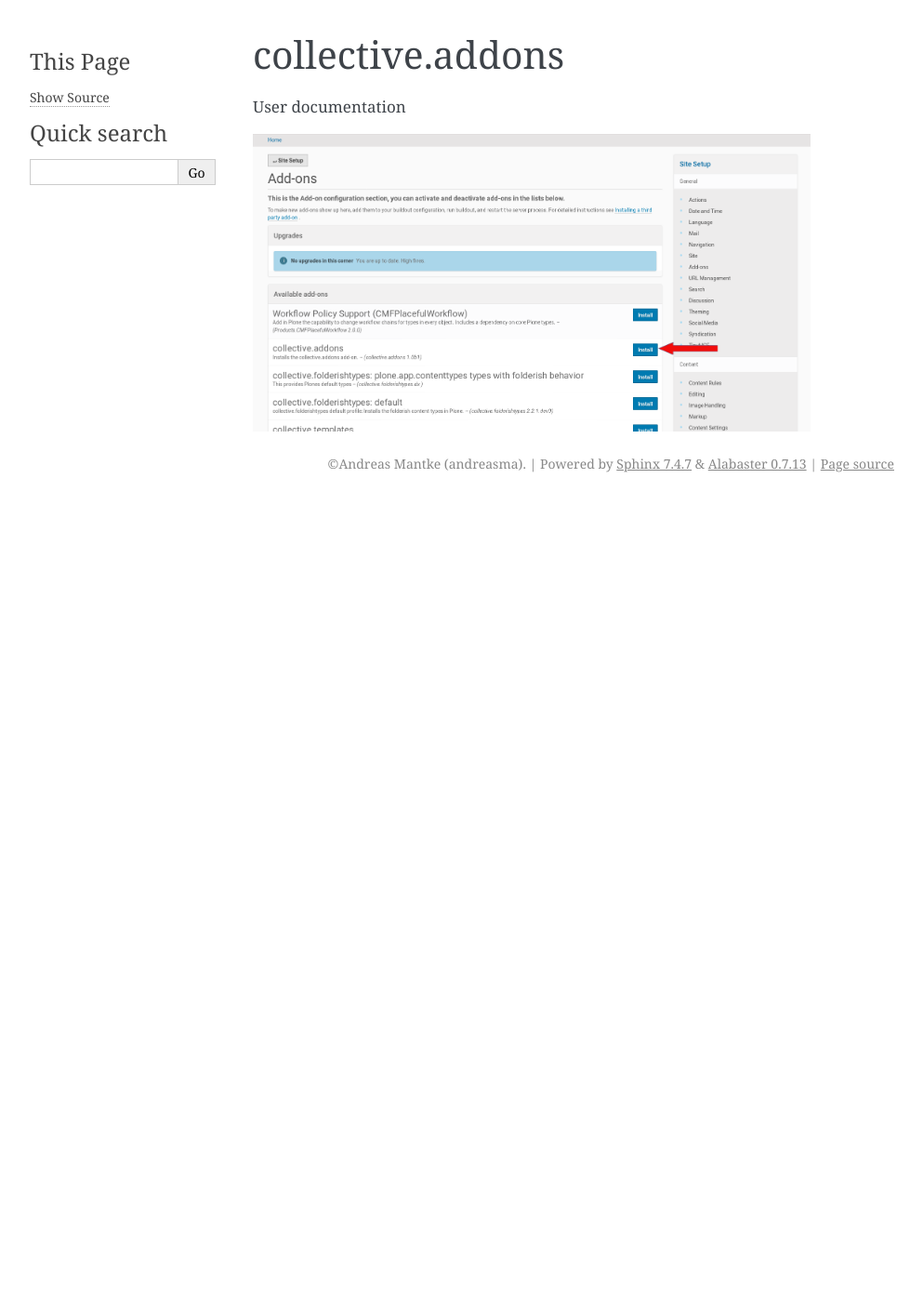
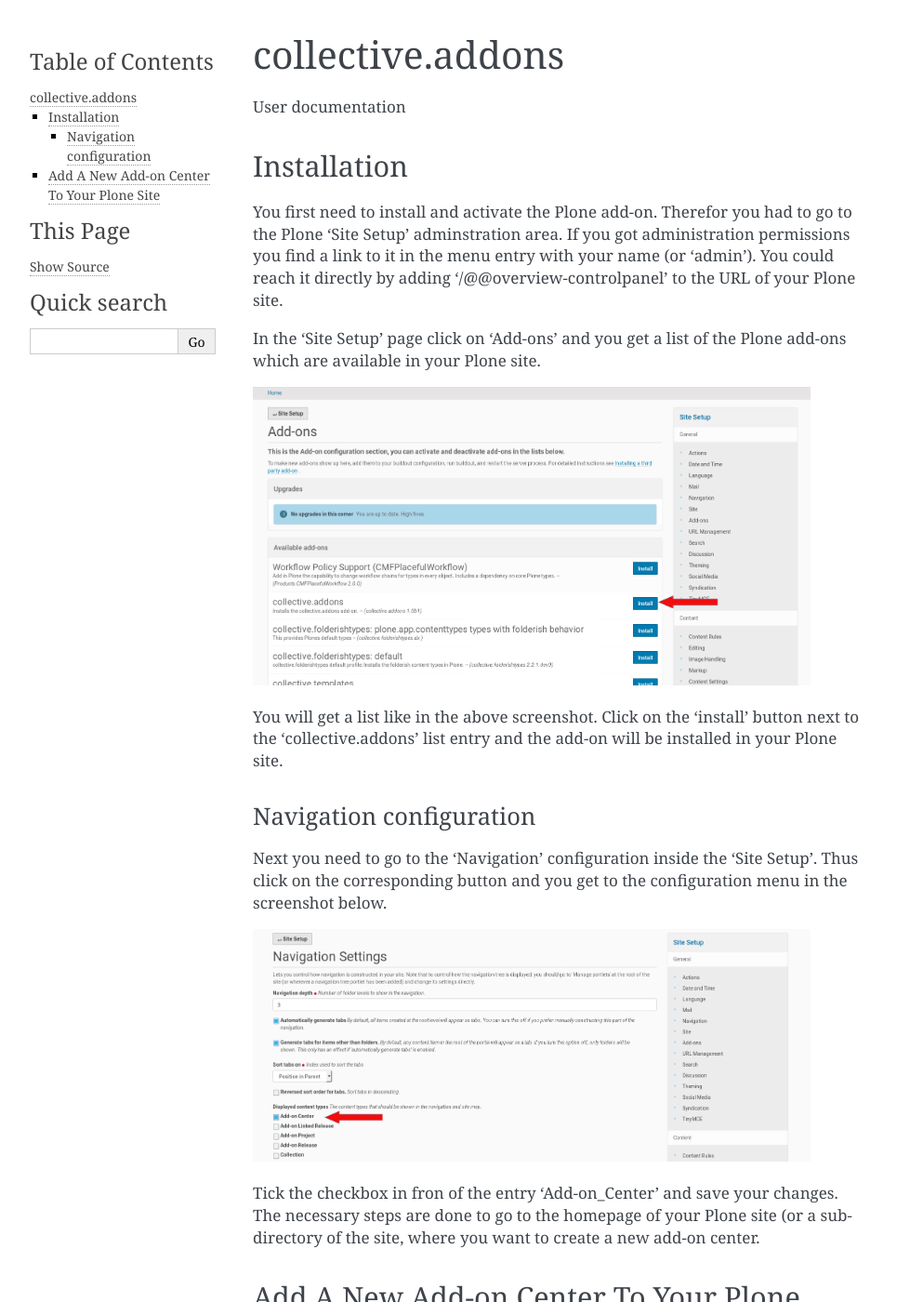
Before and after one commit to collective/collective.addons, a Sphinx documentation site: the page built from docs/index.rst, in a window 1280 px wide and 1400 px high. Shown: the whole window at 93% size, without its empty margins (148-1141 px from the left). Built offline with Sphinx 7.4.7, drawn with Linux system fonts in a browser that asks for light colours; some of the changed text lies outside the part shown.

Commit message:
Start with the user documentation of collective.addons.

```diff
--- a/docs/index.rst
+++ b/docs/index.rst
@@ -4,5 +4,51 @@ collective.addons
 
 User documentation
 
+Installation
+############
+
+You first need to install and activate the Plone add-on. Therefor you had to go to the
+Plone 'Site Setup' adminstration area. If you got administration permissions you find a
+link to it in the menu entry with your name (or 'admin'). You could reach it directly by
+adding '/@@overview-controlpanel' to the URL of your Plone site.
+
+In the 'Site Setup' page click on 'Add-ons' and you get a list of the Plone add-ons which
+are available in your Plone site.
+
+
 .. image:: source/images/install_collective_addon.png
    :width: 600
+
+You will get a list like in the above screenshot. Click on the 'install' button next to
+the 'collective.addons' list entry and the add-on will be installed in your Plone site.
+
+Navigation configuration
+************************
+
+Next you need to go to the 'Navigation' configuration inside the 'Site Setup'. Thus click on
+the corresponding button and you get to the configuration menu in the screenshot below.
+
+
+.. image:: source/images/navigation_add_addon_center.png
+   :width: 600
+
+Tick the checkbox in fron of the entry 'Add-on_Center' and save your changes. The necessary steps
+are done to go to the homepage of your Plone site (or a subdirectory of the site, where you want to
+create a new add-on center.
+
+Add A New Add-on Center To Your Plone Site
+##########################################
+
+I assume you want to add the center to the Plone site root ('Home'). Therefor go to this site root and
+choose from the Plone menu on the left 'Add new'. You get in this menu an entry to create a new
+'Add-on Center' (see the screenshot below).
+
+.. image:: source/images/create_addon_center.png
+   :width: 600
+
+
+Click on this entry and you get the form below. This is the edit form to create and configure a new
+Add-on Center in your Plone site.
+
+.. image:: source/images/addon_center_form01.png
+   :width: 600
```
